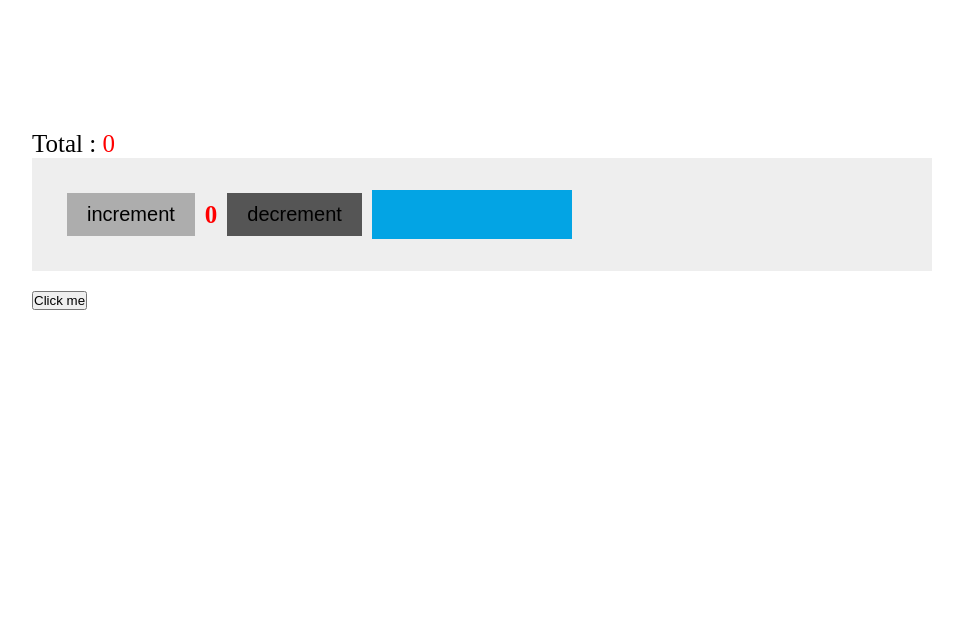
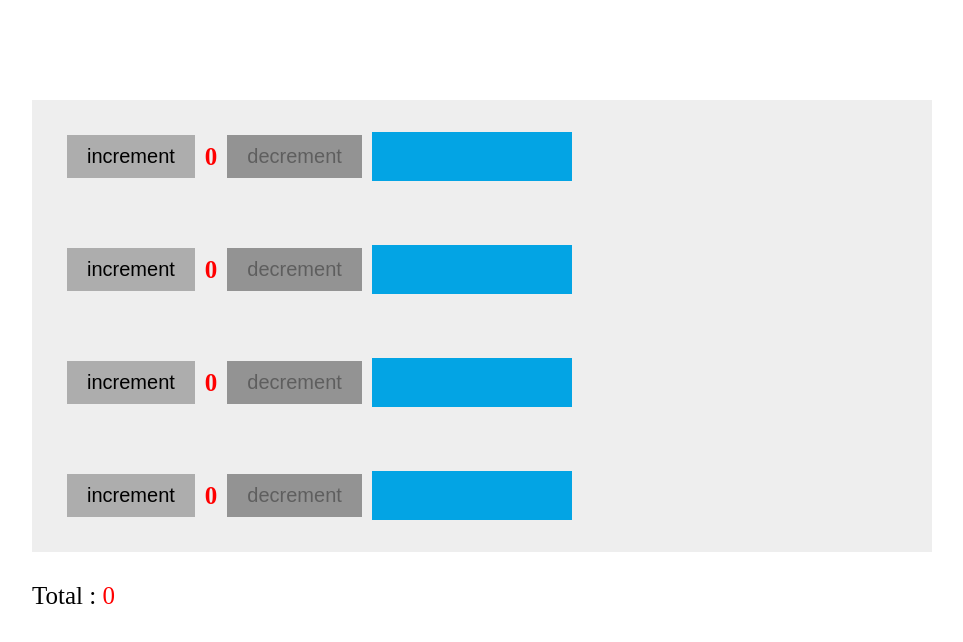
Before and after one commit to IbrahimSahhar/train-react, a React (Create React App) app: page / in a window 1280 px wide. Shown: the top 642 px of the page, without its empty margins (68-1031 px from the left). Built offline with nearby package versions, Linux system fonts and the light colour scheme.

Commit message:
edit in the counters page , make many counters and calc the total og counts

```diff
--- a/src/components/Counter/index.jsx
+++ b/src/components/Counter/index.jsx
@@ -7,27 +7,24 @@ export default class Counter extends Component {
     amount: 1,
   };
 
-  increment = () => {
-    this.setState((prev) => ({ count: prev.count + +this.state.amount }));
+  increment = (e) => {
+    this.setState((prev) => ({
+      count: prev.count + Number(this.state.amount),
+    }));
+    this.props.calcTotal(Number(this.state.amount));
   };
   decrement = () => {
-    if (this.state.count >= +this.state.amount)
-      this.setState((prev) => ({ count: prev.count - +this.state.amount }));
+    if (this.state.count >= +this.state.amount) {
+      this.setState((prev) => ({
+        count: prev.count - Number(this.state.amount),
+      }));
+      this.props.calcTotal(-Number(this.state.amount));
+    }
   };
 
   inputChange = (e) => {
     this.setState({ amount: e.target.value });
   };
-
-  componentDidMount() {
-    console.log("mounting");
-  }
-  componentDidUpdate() {
-    console.log("updating");
-  }
-  componentWillUnmount() {
-    console.log("un Mounting");
-  }
 
   render() {
     return (
@@ -36,7 +33,12 @@ export default class Counter extends Component {
           increment
         </button>
         <h3 className="count">{this.state.count}</h3>
-        <button className="decrement" onClick={this.decrement}>
+        <button
+          className={
+            this.state.count > 0 ? "decrement" : "decrement decrement-off "
+          }
+          onClick={this.decrement}
+        >
           decrement
         </button>
         <input type="number" onChange={(e) => this.inputChange(e)} />
--- a/src/components/Counter/style.css
+++ b/src/components/Counter/style.css
@@ -26,8 +26,13 @@
 }
 
 .counter .decrement {
-    cursor: auto;
+    cursor: pointer;
     background-color: #222222be;
+}
+
+.counter .decrement-off {
+    opacity: 0.6;
+    cursor: not-allowed;
 }
 
 .counter .count {
--- a/src/pages/Counters.jsx
+++ b/src/pages/Counters.jsx
@@ -4,24 +4,24 @@ import Counter from "../components/Counter";
 export default class Counters extends Component {
   state = {
     total: 0,
-    isTrue: true,
   };
-
+  getTotal = (countValue) => {
+    if (this.state.total >= 0)
+      this.setState((prev) => ({ total: prev.total + countValue }));
+  };
   render() {
     return (
       <div style={{ padding: "100px" }}>
+        <Counter calcTotal={this.getTotal} />
+
+        <Counter calcTotal={this.getTotal} />
+
+        <Counter calcTotal={this.getTotal} />
+
+        <Counter calcTotal={this.getTotal} />
         <div className="total" style={{ marginTop: "30px", fontSize: "25px" }}>
           Total : <span style={{ color: "red" }}>{this.state.total}</span>
         </div>
-        {this.state.isTrue ? <Counter /> : ""}
-        <button
-          style={{ marginTop: "20px" }}
-          onClick={() => {
-            this.setState({ isTrue: false });
-          }}
-        >
-          Click me
-        </button>
       </div>
     );
   }
```
